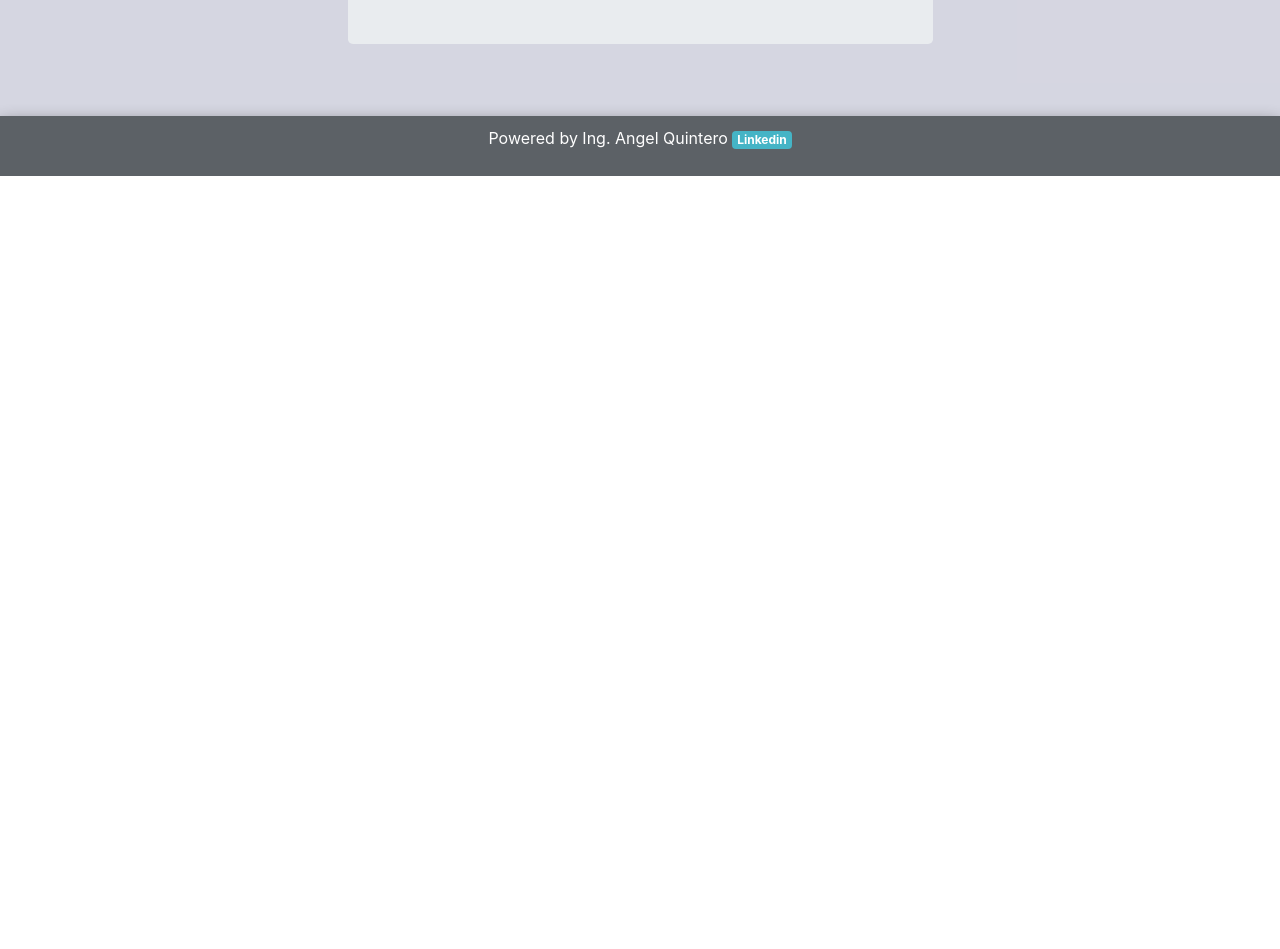
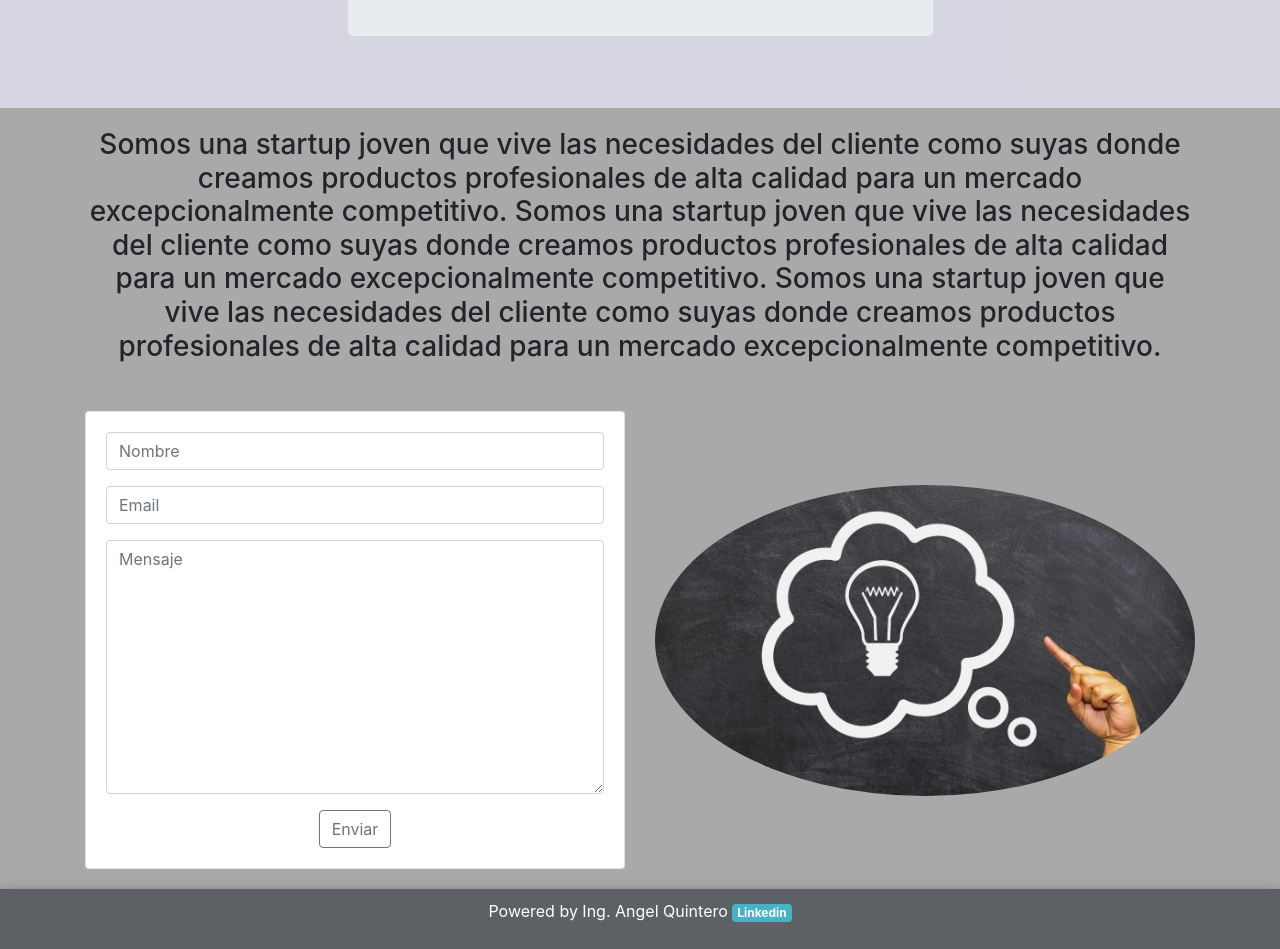
Before and after one commit to AngelQ87/aquinsoftweb, a React (Create React App) app: page / in a window 1280 px wide. Shown: the part 680-1629 px from the top of the page. Before the commit the page ends 856 px from the top, so only its background shows below. Built offline with nearby package versions, Linux system fonts and the light colour scheme.

Commit message:
ya esta el diseno de la pagina, falta animaciones y texto real

```diff
--- a/src/components/Inicio.js
+++ b/src/components/Inicio.js
@@ -3,6 +3,7 @@ import './inicio.css';
 import Navigationbar from './Navigationbar';
 import Footer from './Footer';
 import imagen from '../images/44.jpg';
+import imagenidea from '../images/83.jpg';
 
 
 class Inicio extends Component {
@@ -12,10 +13,10 @@ class Inicio extends Component {
 
     return (
       <div className="container-fluid">
-        <div className="row">
+        <div className="row" id="home">
           <Navigationbar />
         </div>
-        <div className="row inicio">
+        <div className="row inicio mt-5">
           <div className="col-md-6 polaroid rotate_left rounded">
             <img src={imagen} className="img-fluid" />
             <p>
@@ -52,12 +53,58 @@ class Inicio extends Component {
                   del cliente como suyas donde creamos productos
                   profesionales de alta calidad para un mercado
                   excepcionalmente competitivo.
-        </p>
+                </p>
               </div>
             </div>
             <div className="col-md-3"></div>
           </div>
 
+        </div>
+        <div className="row">
+          <section id="section1">
+            <div className="container">
+              <p className="h3">
+                Somos una startup joven que vive las necesidades
+                del cliente como suyas donde creamos productos
+                profesionales de alta calidad para un mercado
+                excepcionalmente competitivo. Somos una startup joven que vive las necesidades
+                del cliente como suyas donde creamos productos
+                profesionales de alta calidad para un mercado
+                excepcionalmente competitivo. Somos una startup joven que vive las necesidades
+                del cliente como suyas donde creamos productos
+                profesionales de alta calidad para un mercado
+                excepcionalmente competitivo.
+          </p>
+            </div>
+          </section>
+        </div>
+        <div className="row">
+          <section id="contacto">
+            <div className="container">
+              <div className="row">
+                <div className="col-md-6">
+                  <form className="card">
+                    <div className="card-body">
+                      <div className="form-group">
+                        <input className="form-control" type="text" placeholder="Nombre" />
+                      </div>
+                      <div className="form-group">
+                        <input className="form-control" type="email" placeholder="Email" />
+                      </div>
+                      <div className="form-group">
+                        <textarea className="form-control" type="text" rows="10" cols="50" placeholder="Mensaje"/>
+                      </div>
+                      <button onSubmit="" className="btn btn-outline-secondary">Enviar</button>
+                    </div>
+                  </form>
+                </div>
+                <div className="col-md-6 my-auto">
+                 <img src={imagenidea} className="img-fluid rounded-circle"/>
+                </div>
+
+              </div>
+            </div>
+          </section>
         </div>
         <div className="row">
           <Footer />
@@ -67,6 +114,7 @@ class Inicio extends Component {
       </div>
 
 
+
     );
   }
 }
--- a/src/components/Navigationbar.js
+++ b/src/components/Navigationbar.js
@@ -9,7 +9,7 @@ class Navigationbar extends Component {
     render() {
         return (
             <div className="navigation">
-                <nav className="navbar navbar-expand-lg navbar-dark bg-dark">
+                <nav className="navbar navbar-expand-lg navbar-dark bg-dark fixed-top">
                 <div className="container">
                     <a className="navbar-brand" href="#">AQuinsoft Solutions</a>
                     <button className="navbar-toggler" type="button" data-toggle="collapse" data-target="#navbarNav" aria-controls="navbarNav" aria-expanded="false" aria-label="Toggle navigation">
@@ -18,10 +18,10 @@ class Navigationbar extends Component {
                     <div className="collapse navbar-collapse" id="navbarNav">
                         <ul className="navbar-nav ml-auto">
                             <li className="nav-item active">
-                                <a className="nav-link" href="/">Inicio</a>
+                                <a className="nav-link" href="#home">Inicio</a>
                             </li>
                             <li className="nav-item">
-                                <a className="nav-link" href="#">Contacto</a>
+                                <a className="nav-link" href="#contacto">Contacto</a>
                             </li>
                         </ul>
                     </div>
--- a/src/components/inicio.css
+++ b/src/components/inicio.css
@@ -47,3 +47,10 @@
  .jumbotron-row {
   padding-top: 20px;
  }
+
+
+ section {
+   width: 100%;
+   padding: 20px;
+   background-color: darkgray;
+ }
```
Also changed, not shown: public/index.html (line endings or trailing spaces).
